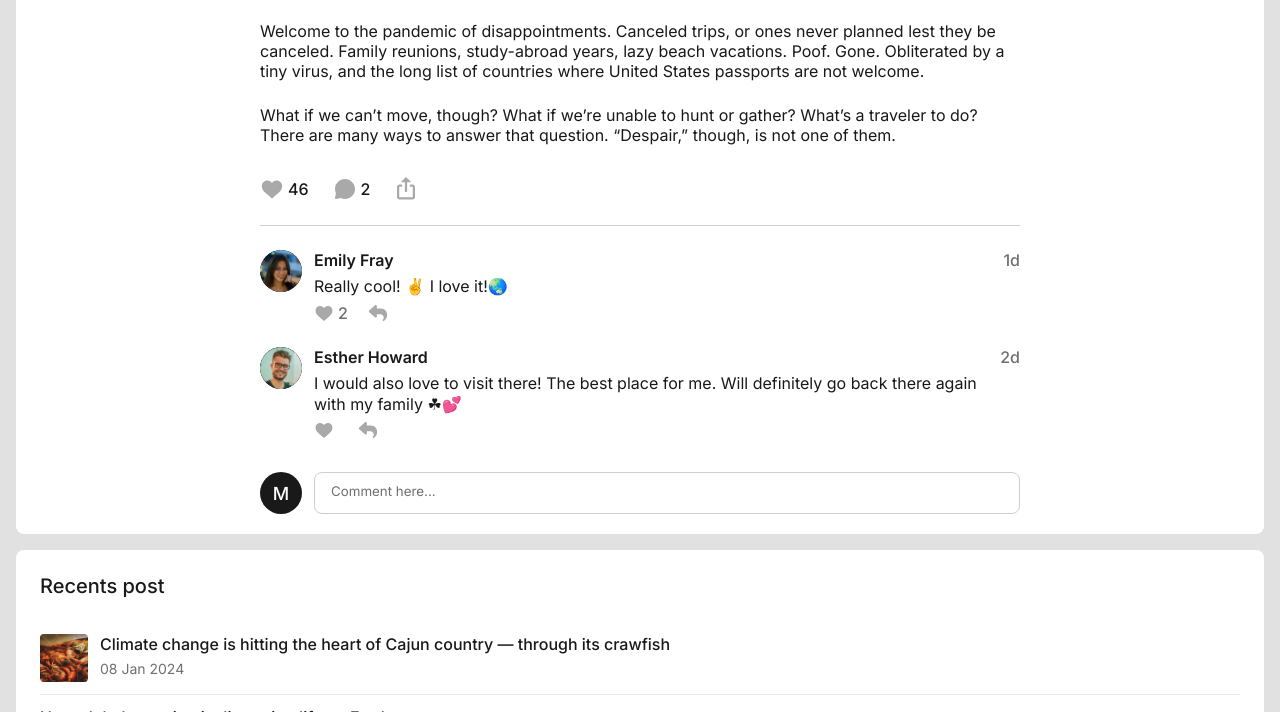
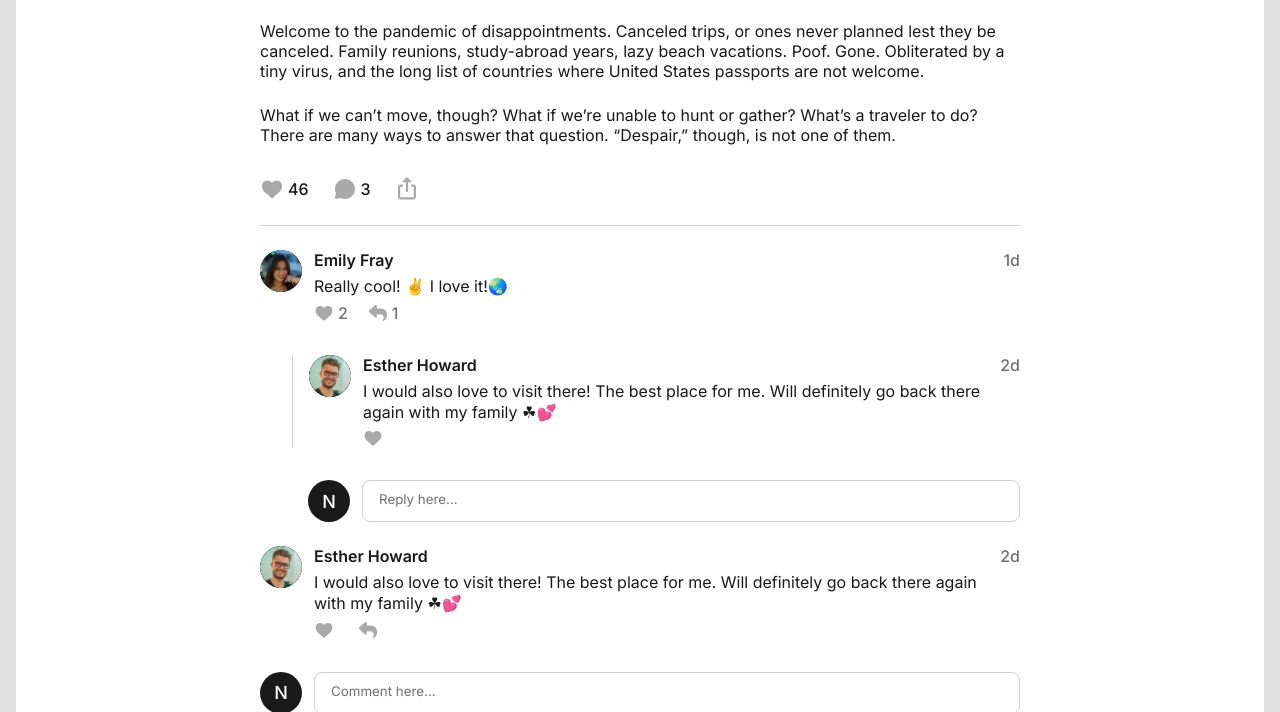
Before and after one commit to AseevDaniel/test-task-subsub, a plain HTML site: page index.html in a window 1280 px wide. Both pictures are taken after a click on the picture 377 px from the left and 1844 px from the top of the page. Shown: the part 1532-2244 px from the top of the page. Drawn offline with Linux system fonts and the light colour scheme.

Commit message:
finished logic

```diff
--- a/comments.js
+++ b/comments.js
@@ -3,7 +3,14 @@ const commentsList = [
         image: "./assets/images/profile1.png",
         name: "Emily Fray",
         text: "Really cool! ✌ I love it!🌏",
-        replays: [],
+        replys: [
+            {
+                image: "./assets/images/profile2.png",
+                name: "Esther Howard",
+                text: "I would also love to visit there! The best place for me. Will definitely go back there again with my family ☘💕 ",
+                date: '2d'
+            }
+        ],
         likes: 2,
         date: '1d'
     },
@@ -11,38 +18,53 @@ const commentsList = [
         image: "./assets/images/profile2.png",
         name: "Esther Howard",
         text: "I would also love to visit there! The best place for me. Will definitely go back there again with my family ☘💕 ",
-        replays: [],
+        replys: [],
         date: '2d'
     },
 ]
+const MAIN_COMMEN_CLASS = "mainComment"
 
 const commentsListElement = document.getElementById('commentsList')
 const commentInput = document.getElementById('commentInput')
 const postCommentsCount = document.getElementById('postComments').querySelector('span')
 
-postCommentsCount.textContent = commentsList.length
+let currentActiveReply = null
 
-commentInput.addEventListener('keypress', (e) => {
+commentInput.addEventListener('keypress', inputKeyPress);
+
+function inputKeyPress(e) {
     if(e.key !== 'Enter') return
 
     const comment = {
         name: "No Name",
         text: e.target.value,
-        date: "Today"
+        date: "Today",
+        reply: []
     }
 
-    commentsList.push(comment)
-    addCommentToPost(comment)
-    postCommentsCount.textContent = commentsList.length
+    if(currentActiveReply || currentActiveReply === 0){
+        commentsList[currentActiveReply].replys.push(comment)
+        renderAllComments()
+    }else{
+        commentsList.push(comment)
+        addCommentToPost(commentsListElement, comment, commentsList.length - 1)
+        postCommentsCount.textContent = getAllCommnetsCount()
+    }
 
     commentInput.value = ''
-});
+    currentActiveReply = null
+}
 
-function addCommentToPost(comment){
-    const {image, name, text, replays, likes, date} = comment
+function getAllCommnetsCount(comments = commentsList){
+    return comments.reduce((acc, curr) => acc + 1 + curr.replys?.length, 0)
+}
+
+function addCommentToPost(commentsList, comment, index, isReply){
+    const {image, name, text, replys, likes, date} = comment
 
     const commentItem = document.createElement('div')
     commentItem.classList.add("commentItem")
+    isReply ? commentItem.classList.add("replyItem") : commentItem.classList.add(MAIN_COMMEN_CLASS)
 
     const commentAuthorImage = document.createElement( image ? 'img' : 'div')
     commentAuthorImage.classList.add('commentAuthorImage')
@@ -67,22 +89,22 @@ function addCommentToPost(comment){
     commentDate.classList.add('additionalInfo', 'commentDate')
     commentDate.textContent = date
 
+    const replyButton = !isReply ? `
+        <span class="replay controlsTextContent">
+            <img onclick="replyComment(${index})" class="clickableItem" src="./assets/icons/reply.svg" alt="reply">
+            ${replys?.length || ''}
+        </span>
+    ` : ''
+
     const controls = `
     <div class="controls">
         <span class="likes controlsTextContent">
             <img class="iconHearth clickableItem" src="./assets/icons/hearthGrey.svg" alt="like">
             ${likes || ''}
         </span>
-        <span class="replay controlsTextContent">
-            <img onclick="hello()" class="clickableItem" src="./assets/icons/reply.svg" alt="reply">
-            ${replays?.length || ''}
-        </span>
+        ${replyButton}
     </div>
     `
-
-    function hello(){
-        console.log('hello')
-    }
 
     commentData.appendChild(commentAuthorName)
     commentData.appendChild(commentText)
@@ -92,10 +114,41 @@ function addCommentToPost(comment){
     commentItem.appendChild(commentData)
     commentItem.appendChild(commentDate)
 
-    commentsListElement.appendChild(commentItem)
+    replys?.forEach( reply => {
+        addCommentToPost(commentItem, reply, 0, true)
+    })
+
+    commentsList.appendChild(commentItem)
 }
 
+function replyComment(index){
 
-commentsList.forEach( comment => {
-    addCommentToPost(comment)
-})
+    currentActiveReply = index
+
+    const currentItem = commentsListElement.querySelectorAll('.' + MAIN_COMMEN_CLASS)[index]
+
+    currentItem.innerHTML += `
+    <div onfocusout="this.remove()" class="commentInput replyItem">
+        <div class="userCircle">
+            N
+        </div>
+        <input class="input" placeholder="Reply here..." type="text">
+    </div>
+    `
+    const listOfReplyItems = currentItem.querySelectorAll('.replyItem')
+    const input = listOfReplyItems[listOfReplyItems.length - 1].querySelector('input')
+    input.addEventListener('keypress', inputKeyPress);
+    input.focus()
+
+}
+
+function renderAllComments() {
+    commentsListElement.replaceChildren();
+
+    postCommentsCount.textContent = getAllCommnetsCount()
+    commentsList.forEach( (comment, i) => {
+        addCommentToPost(commentsListElement, comment, i)
+    })
+}
+
+renderAllComments()
--- a/index.html
+++ b/index.html
@@ -17,7 +17,7 @@
 
     <header id="header">
         <img src="./assets/icons/logo.svg" alt="logo">
-        <div class="menuToggler clickableItem">
+        <div class="menuToggler">
             <img class="iconNearToText" src="./assets/images/person.png" alt="user">
             <img src="./assets/icons/menu.svg" alt="menu">
         </div>
@@ -83,7 +83,7 @@
                     </div>
                     <div class="commentInput">
                         <div class="userCircle">
-                            M
+                            N
                         </div>
                         <input id="commentInput" class="input" placeholder="Comment here..." type="text">
                     </div>
--- a/style/main.css
+++ b/style/main.css
@@ -48,6 +48,10 @@
 #main .post .postSectionContent{
     max-width: var(--post-section-max-width);
     margin: 0 auto;
+}
+
+#main .post .backToLink:hover img{
+    transform: translateX(-5px);
 }
 
 #main .post .backToLink img{
@@ -114,9 +118,26 @@
 
 #main .post .postComments .commentsList .commentItem{
     display: flex;
+    flex-wrap: wrap;
 }
 
-#main .post .postComments .commentsList .commentItem:not(:last-child){
+#main .post .postComments .commentsList .replyItem{
+    flex-wrap: nowrap;
+    padding-left: var(--main-content-gap);
+    margin-top: var(--control-gap-large);
+    margin-left: var(--control-gap-large);
+    border-left: 1px solid var(--divider-color);
+    margin-bottom: 0;
+    width: 100%;
+}
+
+#main .post .postComments .commentsList .replyItem.commentInput{
+    /* margin-top: 0; */
+    width: 100%;
+    border: none;
+}
+
+#main .post .postComments .commentsList .mainComment:not(:last-child){
     margin-bottom: var(--comments-gap);
 }
 
@@ -130,6 +151,10 @@
     color: var(--general-light);
     border-radius: 50%;
     margin-right: var(--comment-image-gap);
+}
+
+#main .post .postComments .commentsList .commentItem .commentData{
+    flex: 1;
 }
 
 #main .post .postComments .commentsList .commentItem .commentData .commentAuthorName{
```
